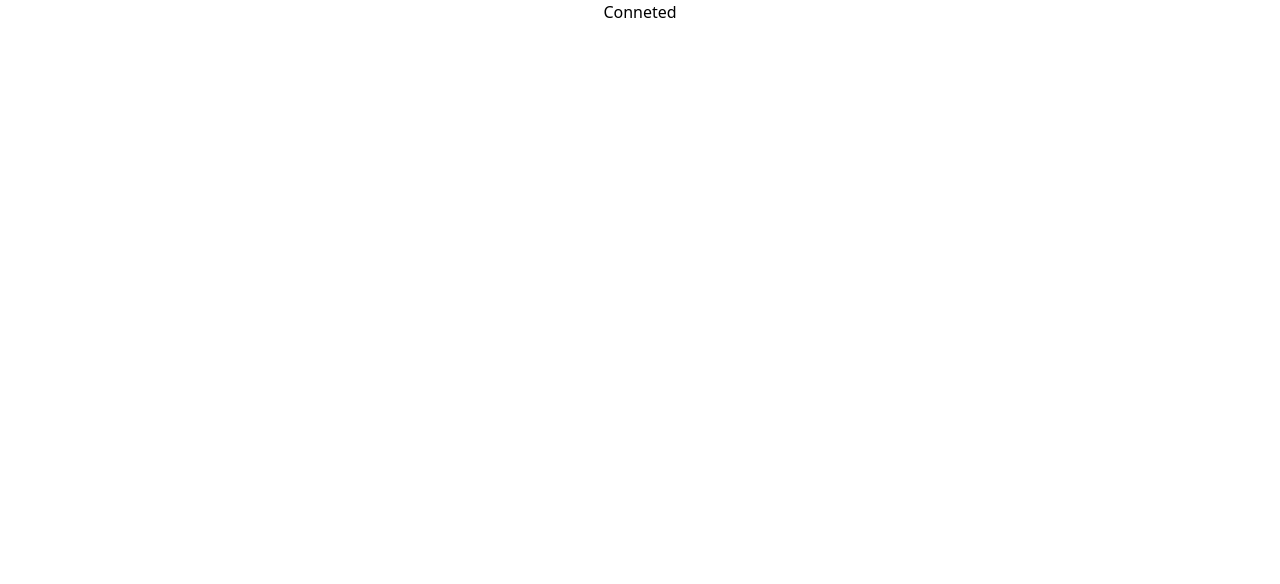
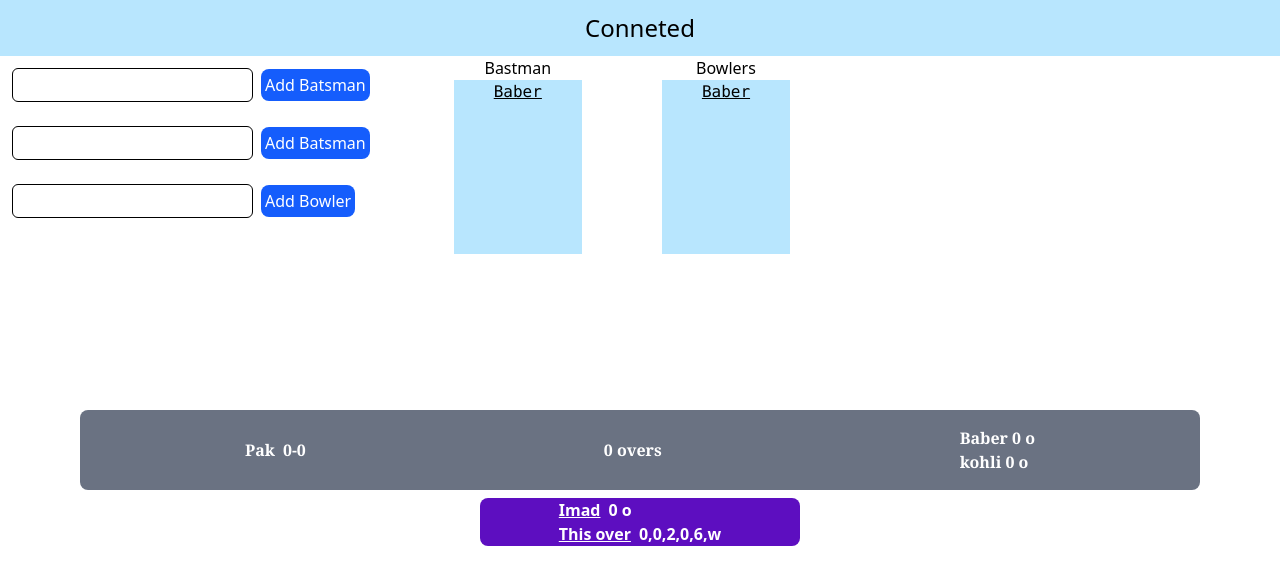
Before and after one commit to qasimhaleem/cricket-dashbord, a React (Vite) app: page / in a window 1280 px wide. Shown: the top 584 px of the page. Built offline with nearby package versions, Linux system fonts and the light colour scheme.

Commit message:
design ready

```diff
--- /dev/null
+++ b/src/Compnents/Display.jsx
@@ -0,0 +1,18 @@
+const Display = () => {
+    return (
+        <div className="flex justify-around mt-45 bg-gray-500 rounded-lg p-4 mx-20 items-cneter font-serif font-semibold text-white">
+            <div className="flex items-center gap-2">
+                <h5>Pak</h5>
+                <h5>0-0</h5>
+            </div>
+            <div className="flex items-center">
+                0 overs
+            </div>
+            <div className="grid items-center">
+                <h6>Baber  0 o</h6>
+                <h6>kohli  0 o</h6>
+            </div>
+        </div>
+    )
+}
+export default Display
--- /dev/null
+++ b/src/Compnents/admin.jsx
@@ -0,0 +1,36 @@
+import React from 'react'
+
+const Admin = () => {
+    return (
+        <div className='flex gap-20'>
+            <div className='grid '>
+                <div className='flex justify-start items-center  m-1 '>
+                    <input type="text" className='border rounded-md p-1 m-2 text-center' />
+                    <button className='bg-blue-600 rounded-lg text-white p-1 '>Add Batsman</button>
+                </div>
+                <div className='flex justify-start items-center m-1 '>
+                    <input type="text" className='border rounded-md p-1 m-2 text-center' />
+                    <button className='bg-blue-600 rounded-lg text-white p-1 '>Add Batsman</button>
+                </div>
+                <div className='flex justify-start items-center m-1 '>
+                    <input type="text" className='border rounded-md p-1 m-2 text-center' />
+                    <button className='bg-blue-600 rounded-lg text-white p-1 '>Add Bowler</button>
+                </div>
+            </div>
+            <div className='items-center text-center'>Bastman
+                <ul className='bg-sky-200 h-full px-10 underline w-full grid text-center font-mono'>
+                    <li>Baber</li>
+                </ul>
+            </div>
+            <div className='text-center'>
+                Bowlers
+                <ul className='bg-sky-200 h-full px-10 underline w-full grid text-center font-mono'>
+                    <li>Baber</li>
+                </ul>
+            </div>
+        </div>
+
+    )
+}
+
+export default Admin
--- a/src/Compnents/app.jsx
+++ b/src/Compnents/app.jsx
@@ -1,8 +1,25 @@
 import React from 'react'
+import Admin from './admin';
+import Display from './Display';
 
 const App = () => {
     return (
-        <div className='flex justify-center items-center'>Conneted</div>
+        <>
+            <div className='flex justify-center items-center bg-sky-200 p-3 font-md text-2xl'>Conneted
+            </div>
+            <Admin />
+            <Display />
+            <div className='grid mt-2 justify-around items-center bg-violet-800 text-white font-semibold mx-120 rounded-lg'>
+                <div className='flex gap-2' >
+                    <h5 className='underline'>Imad  </h5>
+                    <h5>0 o</h5>
+                </div>
+                <div className=' flex gap-2'>
+                    <h6 className='underline'>This over</h6>
+                    <h5>0,0,2,0,6,w</h5>
+                </div>
+            </div>
+        </>
     )
 }
 
```
